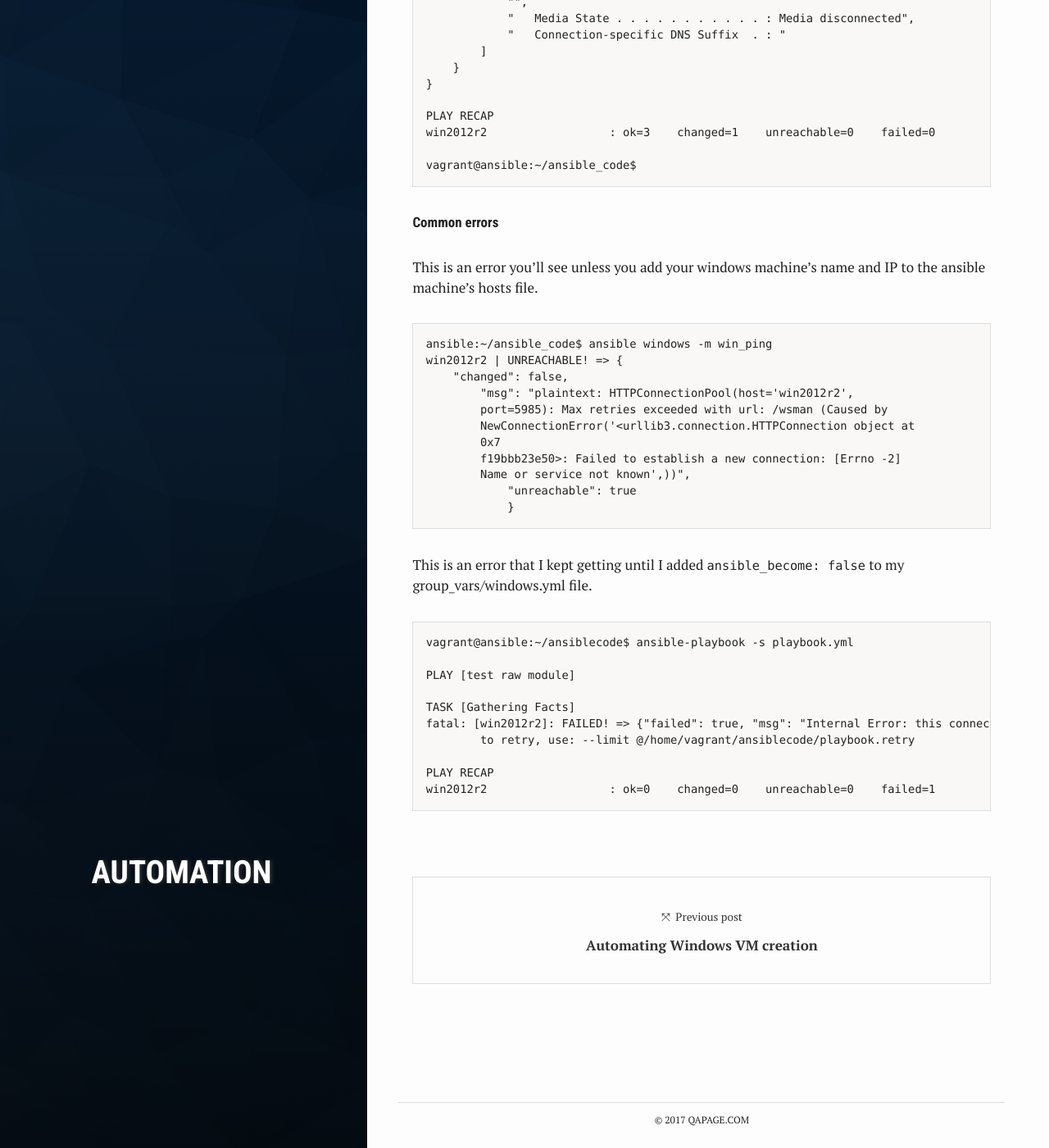
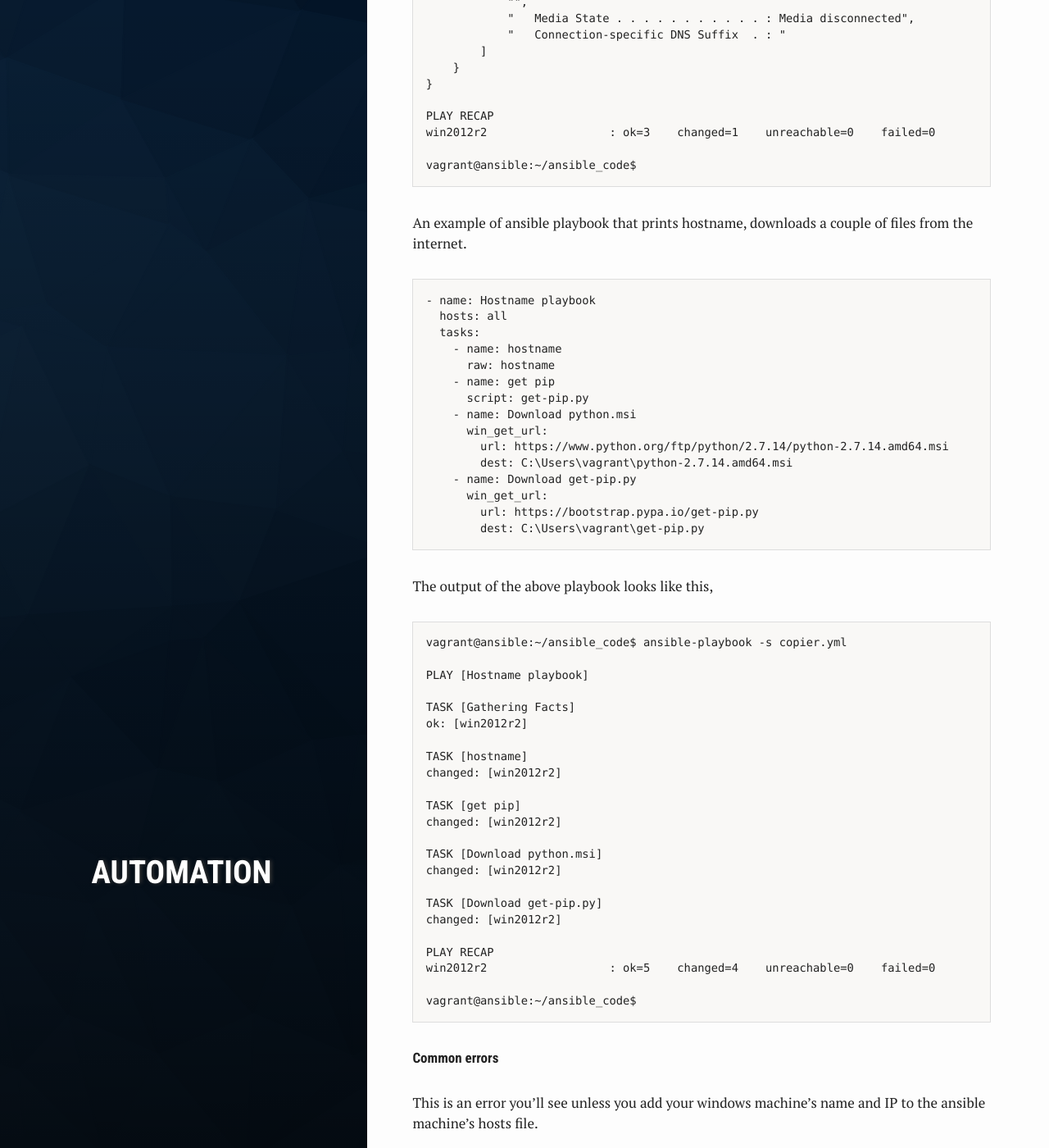
Before and after one commit to qapage/qapage.github.io, a Jekyll site: the page built from _posts/2017-08-28-Ansible-And-Windows-getting-started.md, in a window 1280 px wide and 1400 px high, scrolled down 6747 px. Shown: the whole window at 82% size. Built offline with Jekyll 4.4.1, drawn with Linux system fonts in a browser that asks for light colours.

Commit message:
Added slightly more functional playbook

````diff
--- a/_posts/2017-08-28-Ansible-And-Windows-getting-started.md
+++ b/_posts/2017-08-28-Ansible-And-Windows-getting-started.md
@@ -247,6 +247,51 @@ win2012r2                  : ok=3    changed=1    unreachable=0    failed=0
 vagrant@ansible:~/ansible_code$
 ```
 
+An example of ansible playbook that prints hostname, downloads a couple of files from the internet.
+```
+- name: Hostname playbook
+  hosts: all
+  tasks:
+    - name: hostname
+      raw: hostname
+    - name: get pip
+      script: get-pip.py
+    - name: Download python.msi
+      win_get_url:
+        url: https://www.python.org/ftp/python/2.7.14/python-2.7.14.amd64.msi
+        dest: C:\Users\vagrant\python-2.7.14.amd64.msi
+    - name: Download get-pip.py
+      win_get_url:
+        url: https://bootstrap.pypa.io/get-pip.py
+        dest: C:\Users\vagrant\get-pip.py
+```
+The output of the above playbook looks like this,
+```
+vagrant@ansible:~/ansible_code$ ansible-playbook -s copier.yml
+
+PLAY [Hostname playbook]
+
+TASK [Gathering Facts]
+ok: [win2012r2]
+
+TASK [hostname]
+changed: [win2012r2]
+
+TASK [get pip]
+changed: [win2012r2]
+
+TASK [Download python.msi]
+changed: [win2012r2]
+
+TASK [Download get-pip.py]
+changed: [win2012r2]
+
+PLAY RECAP
+win2012r2                  : ok=5    changed=4    unreachable=0    failed=0
+
+vagrant@ansible:~/ansible_code$
+```
+
 ##### Common errors
 This is an error you'll see unless you add your windows machine's name
 and IP to the ansible machine's hosts file.
````
